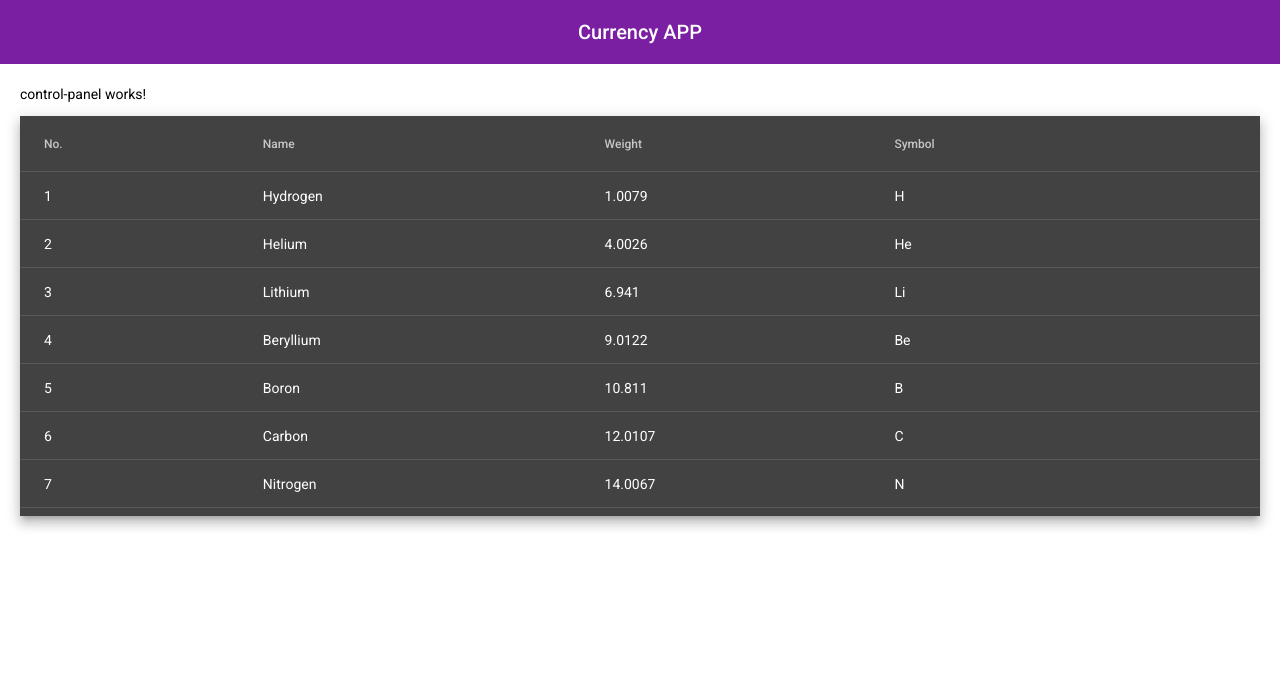
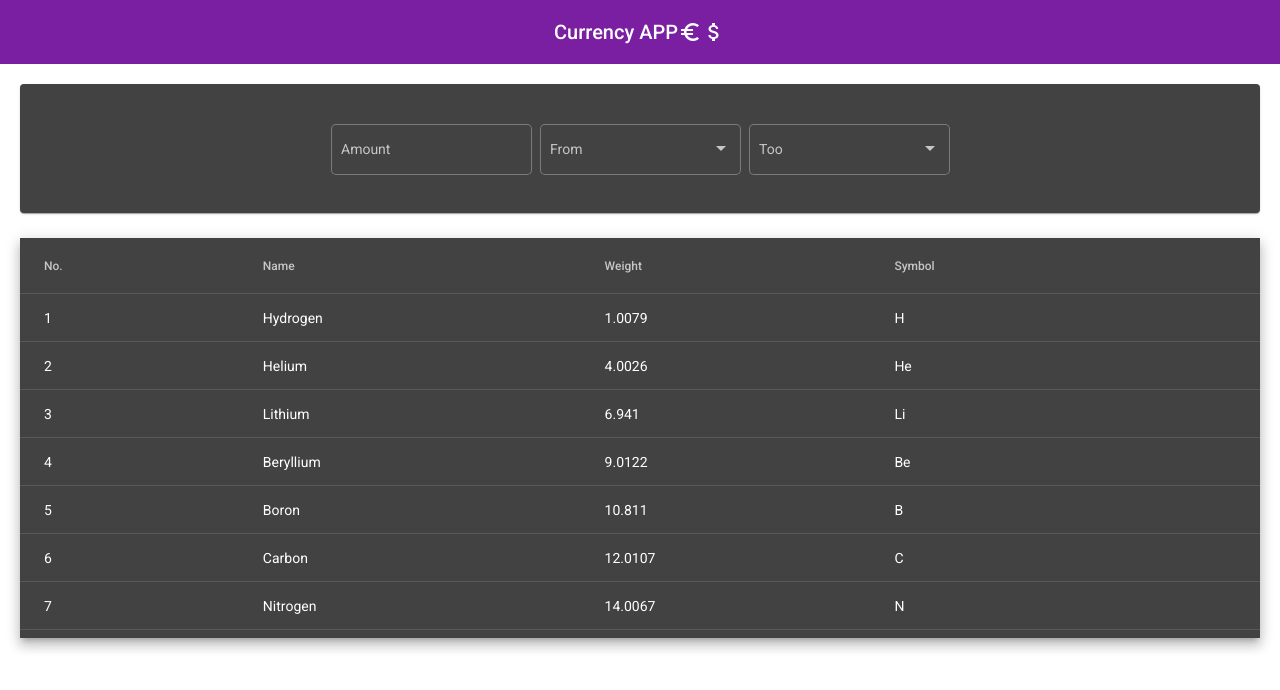
Before and after one commit to werstak/angular-currency, an Angular app: page / in a window 1280 px wide. Shown: the top 690 px of the page. Built offline with nearby package versions, Linux system fonts and the light colour scheme.

Commit message:
add template - ControlPanelComponent

```diff
--- a/src/app/app.module.ts
+++ b/src/app/app.module.ts
@@ -8,6 +8,7 @@ import { MaterialModule } from './material.module';
 import { HeaderComponent } from './componets/header/header.component';
 import { ControlPanelComponent } from './componets/control-panel/control-panel.component';
 import { DisplayCurrenciesComponent } from './componets/display-currencies/display-currencies.component';
+import { FormsModule, ReactiveFormsModule } from '@angular/forms';
 
 @NgModule({
   declarations: [
@@ -20,6 +21,8 @@ import { DisplayCurrenciesComponent } from './componets/display-currencies/displ
     BrowserModule,
     AppRoutingModule,
     BrowserAnimationsModule,
+    ReactiveFormsModule,
+    FormsModule,
     MaterialModule
   ],
   providers: [],
--- a/src/app/componets/control-panel/control-panel.component.html
+++ b/src/app/componets/control-panel/control-panel.component.html
@@ -1 +1,35 @@
-<p>control-panel works!</p>
+<div class="control-panel">
+  <mat-card>
+    <div class="control-elements">
+
+      <form class="example-container" [formGroup]="options">
+
+        <mat-form-field appearance="outline">
+          <mat-label>Amount</mat-label>
+          <input matInput type="text" placeholder="100$" [formControl]="fontSizeControl">
+          <mat-error *ngIf="fontSizeControl.invalid">Please enter a valid amount</mat-error>
+        </mat-form-field>
+
+        <mat-form-field appearance="outline">
+          <mat-label>From</mat-label>
+          <mat-select [formControl]="colorControl">
+            <mat-option *ngFor="let food of foods" [value]="food.value">
+              {{food.viewValue}}
+            </mat-option>
+          </mat-select>
+        </mat-form-field>
+
+        <mat-form-field appearance="outline">
+          <mat-label>Too</mat-label>
+          <mat-select [formControl]="colorControl">
+            <mat-option *ngFor="let food of foods" [value]="food.value">
+              {{food.viewValue}}
+            </mat-option>
+          </mat-select>
+        </mat-form-field>
+
+      </form>
+
+    </div>
+  </mat-card>
+</div>
--- a/src/app/componets/control-panel/control-panel.component.scss
+++ b/src/app/componets/control-panel/control-panel.component.scss
@@ -0,0 +1,18 @@
+.control-panel {
+  margin: 0 0 25px;
+}
+
+.control-elements {
+  display: flex;
+  justify-content: center;
+  align-items: center;
+  padding: 20px 0 0;
+
+  &__select {
+
+  }
+}
+
+.example-container .mat-form-field + .mat-form-field {
+  margin-left: 8px;
+}
--- a/src/app/componets/control-panel/control-panel.component.ts
+++ b/src/app/componets/control-panel/control-panel.component.ts
@@ -1,4 +1,4 @@
-import { Component, OnInit } from '@angular/core';
+/*import { Component, OnInit } from '@angular/core';
 
 @Component({
   selector: 'app-control-panel',
@@ -12,4 +12,60 @@ export class ControlPanelComponent implements OnInit {
   ngOnInit(): void {
   }
 
+}*/
+
+
+
+import {Component, OnInit} from '@angular/core';
+import {FormBuilder, FormControl, FormGroup, Validators} from '@angular/forms';
+
+interface Food {
+  value: string;
+  viewValue: string;
 }
+
+interface Car {
+  value: string;
+  viewValue: string;
+}
+
+/**
+ * @title Select in a form
+ */
+@Component({
+  selector: 'app-control-panel',
+  templateUrl: './control-panel.component.html',
+  styleUrls: ['./control-panel.component.scss']
+})
+export class ControlPanelComponent implements OnInit {
+  constructor(fb: FormBuilder) {
+    this.options = fb.group({
+      color: this.colorControl,
+      fontSize: this.fontSizeControl,
+    });
+  }
+  selectedValue: string;
+  selectedCar: string;
+  options: FormGroup;
+  colorControl = new FormControl('primary');
+  fontSizeControl = new FormControl();
+
+  foods: Food[] = [
+    {value: 'steak-0', viewValue: 'Steak'},
+    {value: 'pizza-1', viewValue: 'Pizza'},
+    {value: 'tacos-2', viewValue: 'Tacos'}
+  ];
+
+  cars: Car[] = [
+    {value: 'volvo', viewValue: 'Volvo'},
+    {value: 'saab', viewValue: 'Saab'},
+    {value: 'mercedes', viewValue: 'Mercedes'}
+  ];
+
+  ngOnInit(): void {
+
+  }
+
+
+
+}
--- a/src/app/componets/header/header.component.html
+++ b/src/app/componets/header/header.component.html
@@ -1,5 +1,7 @@
 <mat-toolbar color="primary">
   <mat-toolbar-row class="header">
     <span>Currency APP</span>
+    <span class="material-icons">euro_symbol</span>
+    <span class="material-icons">attach_money</span>
   </mat-toolbar-row>
 </mat-toolbar>
```
